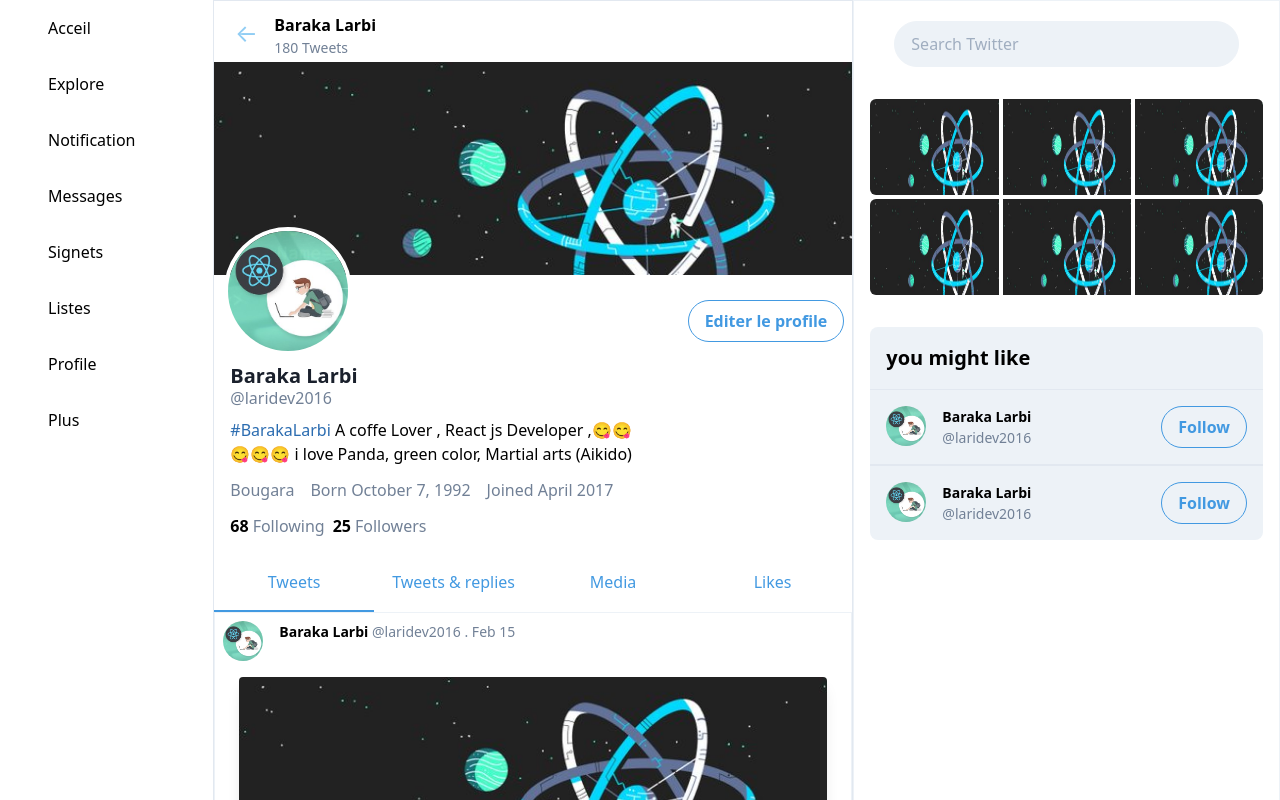
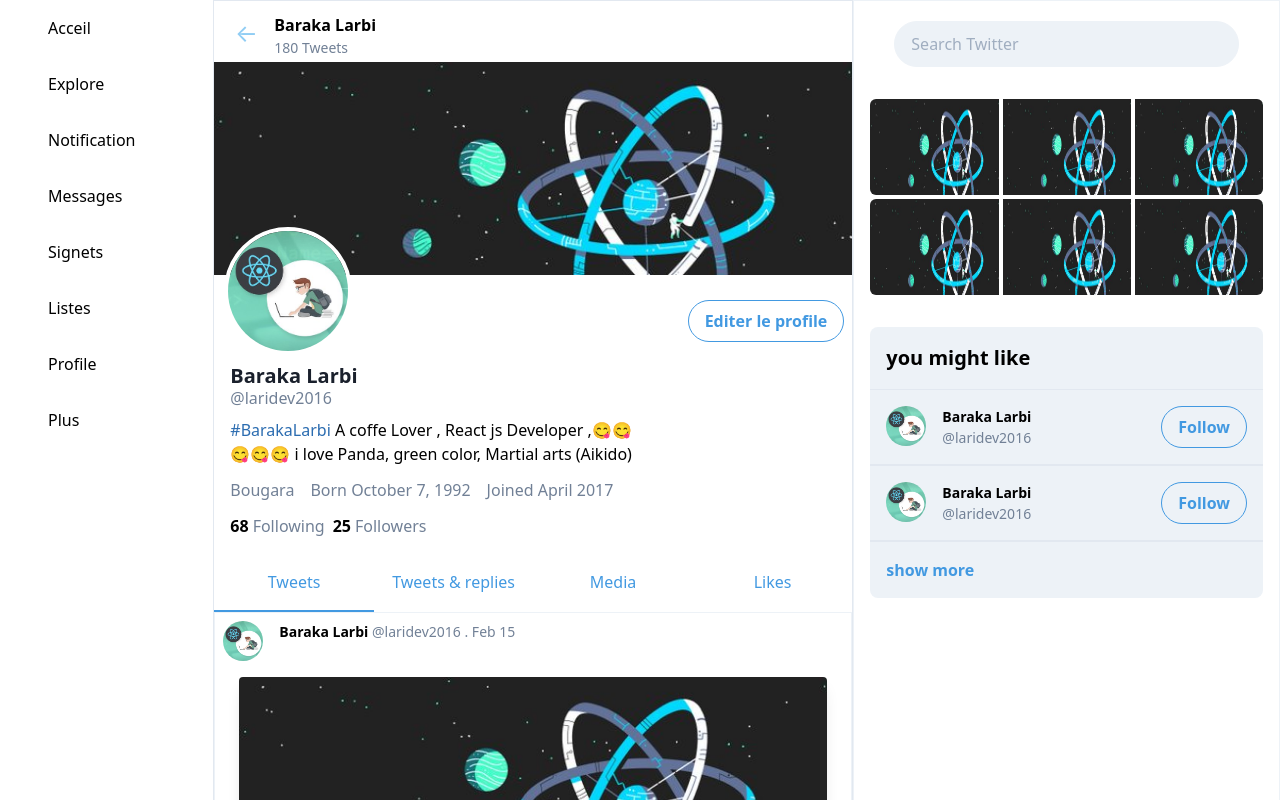
Before and after one commit to larbibaraka/react-twitter, a React (Create React App) app: page / in a window 1280 px wide. Shown: the top 800 px of the page. Built offline with nearby package versions, Linux system fonts and the light colour scheme.

Commit message:
adding show more byutton

```diff
--- a/src/components/RightSideBar.jsx
+++ b/src/components/RightSideBar.jsx
@@ -93,7 +93,7 @@
           </div>
         </div>
 
-        <div className="flex justify-between hover:bg-gray-300 p-4 cursor-pointer">
+        <div className="flex justify-between hover:bg-gray-300 p-4 cursor-pointer border-b-2">
           <div className="flex flex-row">
             <img
               className="w-10 h-10 rounded-full mr-4"
@@ -114,6 +114,11 @@
           </div>
         </div>
 
+        <div className="flex justify-between hover:bg-gray-300 p-4 cursor-pointer">
+          <a href="/" className="font-bold text-blue-500 cursor-pointer ">show more</a>
+
+        </div>
+
       </div>
     </div>
   );
```
